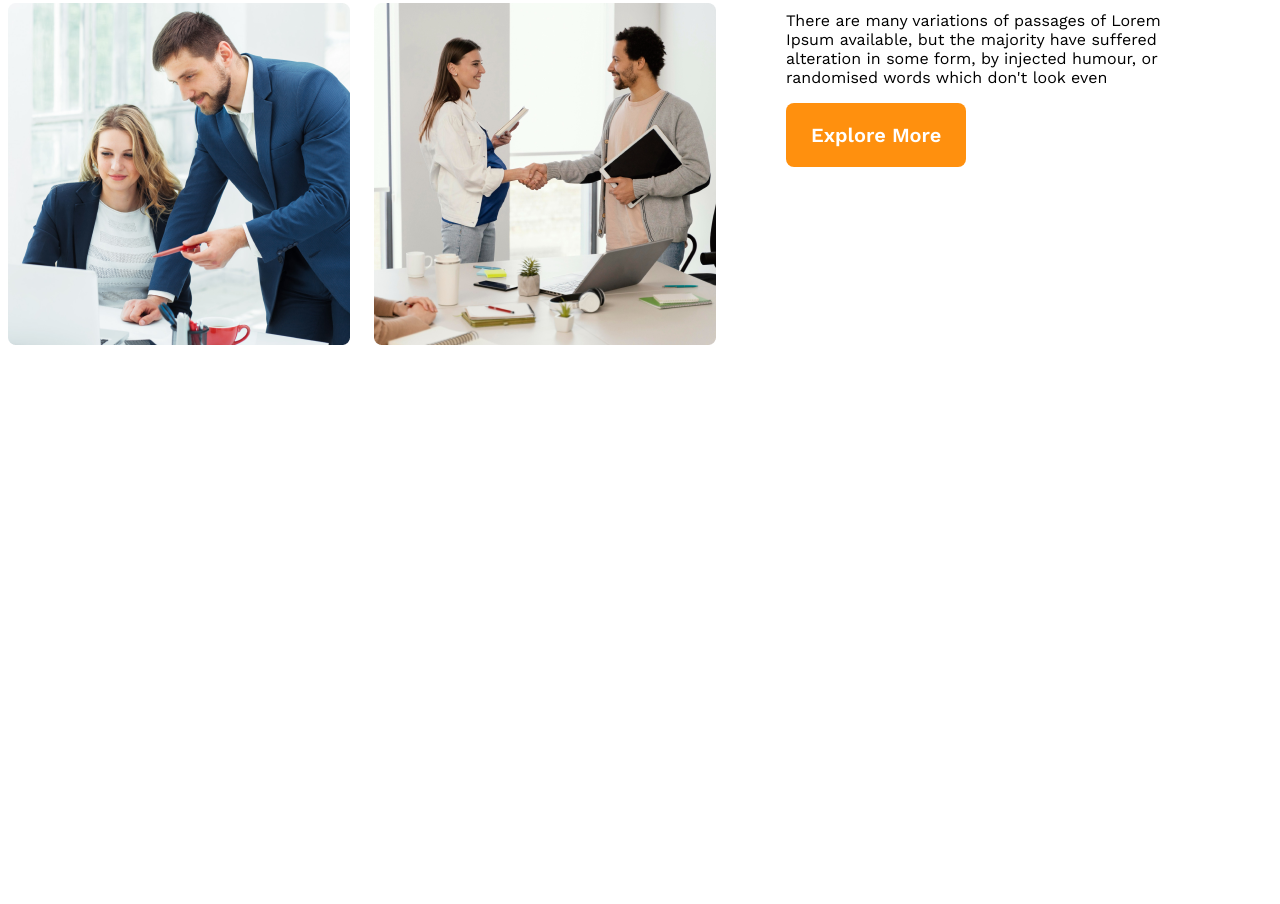
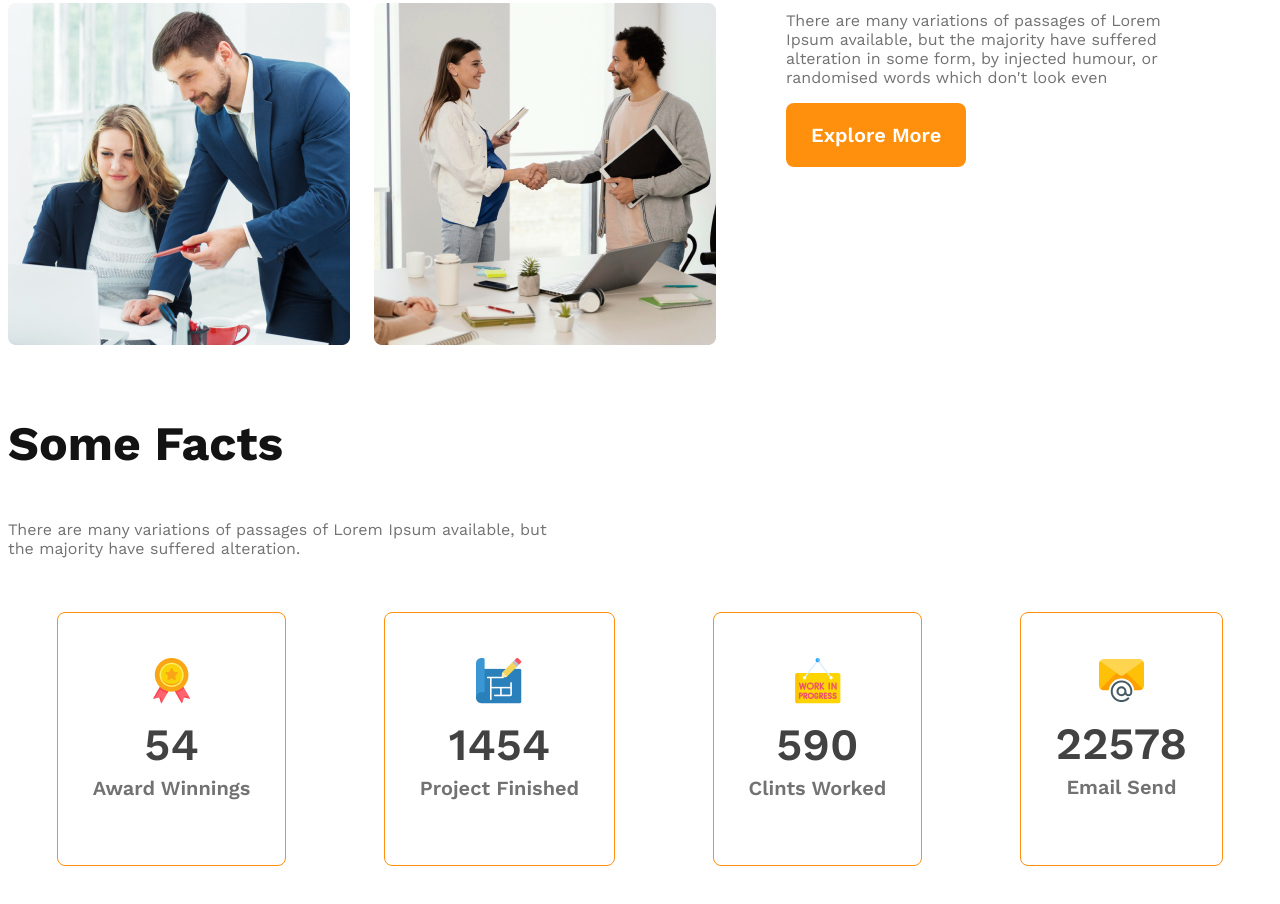
Before and after one commit to subinspectormazed/g3-architects-website-practice, a plain HTML site: page index.html in a window 1280 px wide. Shown: the part 1512-2416 px from the top of the page. Before the commit the page ends 1927 px from the top, so only its background shows below. Drawn offline with nearby package versions, Linux system fonts and the light colour scheme.

Commit message:
facts section added

```diff
--- a/index.html
+++ b/index.html
@@ -7,9 +7,10 @@
     <link rel="stylesheet" href="styles/architects.css" />
   </head>
   <body>
+    <!-- header section start -->
     <header>
       <nav>
-        <h3 class="nav-title">G3 Architects</h3>
+        <h3 class="archcitects-title">G3 Architects</h3>
         <ul>
           <li><a href="">Home</a></li>
           <li><a href="">About</a></li>
@@ -20,7 +21,7 @@
       <div class="banner">
         <div class="banner-content">
           <h1 class="banner-title">Brand New Group of Architects</h1>
-          <p class="banner-description">
+          <p class="banner-description text-color-gray">
             There are many variations of passages of Lorem Ipsum available, but
             the majority have suffered alteration in some form, by injected
             humour, or randomised words which don't look even
@@ -32,6 +33,7 @@
       </div>
     </header>
     <main>
+      <!-- banner section start -->
       <section class="team-container">
         <div class="team-img-container">
           <img src="images/team1.png" alt="" />
@@ -45,7 +47,7 @@
             <span class="of-our">of Our</span>
             <span class="team-features">Features</span>
           </h3>
-          <p class="team-description">
+          <p class="text-color-gray">
             There are many variations of passages of Lorem Ipsum available, but
             the majority have suffered alteration in some form, by injected
             humour, or randomised words which don't look even
@@ -53,6 +55,39 @@
           <button class="btn-primary">Explore More</button>
         </div>
       </section>
+      <!-- Features section start -->
+      <section class="features-container"></section>
+      <!-- Facts section start -->
+      <section class="facts-container">
+        <h3 class="archcitects-title">Some Facts</h3>
+        <p class="facts-text text-color-gray">
+          There are many variations of passages of Lorem Ipsum available, but
+          the majority have suffered alteration.
+        </p>
+        <br /><br />
+        <div class="card-container">
+          <div class="card">
+            <img src="images/icons/ribon.png" alt="" />
+            <h2 class="card-stats">54</h2>
+            <p class="card-title text-color-gray">Award Winnings</p>
+          </div>
+          <div class="card">
+            <img src="images/icons/projects.png" alt="" />
+            <h2 class="card-stats">1454</h2>
+            <p class="card-title text-color-gray">Project Finished</p>
+          </div>
+          <div class="card">
+            <img src="images/icons/customers.png" alt="" />
+            <h2 class="card-stats">590</h2>
+            <p class="card-title text-color-gray">Clints Worked</p>
+          </div>
+          <div class="card">
+            <img src="images/icons/email.png" alt="" />
+            <h2 class="card-stats">22578</h2>
+            <p class="card-title text-color-gray">Email Send</p>
+          </div>
+        </div>
+      </section>
     </main>
     <footer></footer>
   </body>
--- a/styles/architects.css
+++ b/styles/architects.css
@@ -17,6 +17,14 @@
   font-weight: 600;
   border: 0;
 }
+.text-color-gray {
+  color: #727272;
+}
+.archcitects-title {
+  font-size: 3rem;
+  font-weight: 700;
+  color: #131313;
+}
 /* nav styles added */
 header {
   background-color: rgba(255, 144, 14, 0.1);
@@ -27,11 +35,7 @@ nav {
   justify-content: space-between;
   align-items: center;
 }
-.nav-title {
-  font-size: 3rem;
-  font-weight: 700;
-  color: #131313;
-}
+
 nav > ul {
   display: flex;
 }
@@ -95,6 +99,38 @@ main {
   color: #ff900e;
   font-weight: 700;
 }
+/* card styles */
+.facts-container {
+  margin-top: 70px;
+}
+.facts-text {
+  max-width: 542px;
+}
+.card-container {
+  display: flex;
+  justify-content: space-around;
+}
+.card-container .card {
+  border-radius: 8px;
+  border: 1px solid #ff900e;
+  text-align: center;
+  padding: 45px 35px 45px 35px;
+}
+/* .card-container .card img {
+  padding-top: 45px;
+} */
+.card-container .card-stats {
+  color: #424242;
+  font-size: 2.8rem;
+  font-weight: 600;
+  margin-top: 10px;
+  margin-bottom: 2px;
+}
+.card-container .card-title {
+  font-weight: 600;
+  font-size: 1.25rem;
+  margin-top: 5px;
+}
 /* media queries styles */
 /* mobile styles added */
 @media screen and (max-width: 576px) {
@@ -102,15 +138,20 @@ main {
     padding: 20px;
   }
   nav,
-  .team-container {
+  .team-container,
+  .card-container {
     flex-direction: column;
   }
   .team-img-container {
     grid-template-columns: 1fr;
   }
-  .team-content {
+  .team-content,
+  .card-container {
     padding-left: 20px;
     padding-right: 20px;
+  }
+  .card-container {
+    gap: 20px;
   }
 }
 @media screen and (min-width: 576px) and (max-width: 960px) {
```
